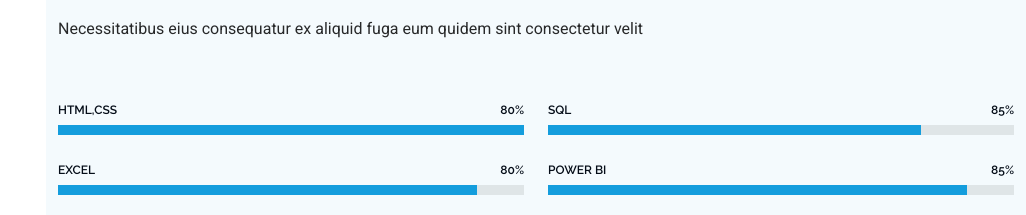
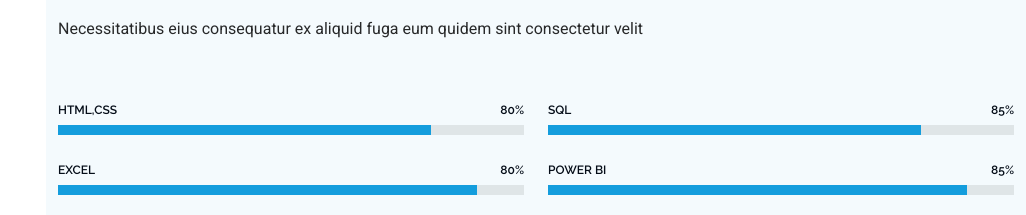
Before and after one commit to Bharaneethar/GB-portfolio, a plain HTML site: page index.html in a window 1280 px wide. Shown: the part 1707-1922 px from the top of the page, without its empty margins (254-1280 px from the left). Drawn offline with Linux system fonts and the light colour scheme.

Commit message:
Update index.html

```diff
--- a/index.html
+++ b/index.html
@@ -158,7 +158,7 @@
             <div class="progress">
               <span class="skill"><span>HTML,CSS</span> <i class="val">80%</i></span>
               <div class="progress-bar-wrap">
-                <div class="progress-bar" role="progressbar" aria-valuenow="100" aria-valuemin="0" aria-valuemax="100"></div>
+                <div class="progress-bar" role="progressbar" aria-valuenow="80" aria-valuemin="0" aria-valuemax="100"></div>
               </div>
             </div><!-- End Skills Item -->
 
```
